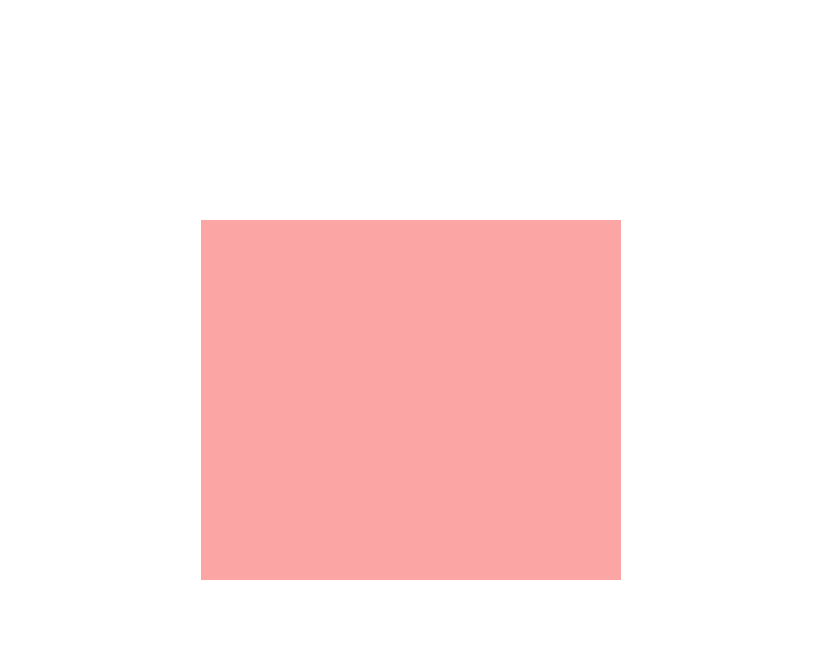
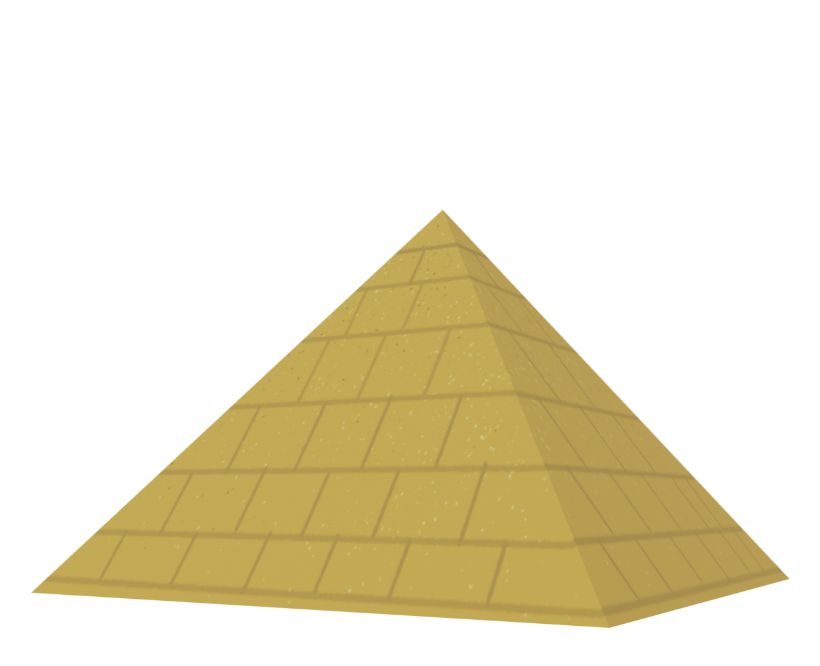
Before and after one commit to YM202c2100/camel-up, a Next.js app: page / in a window 1280 px wide. Both pictures are taken after a click on the button "レースを進める". Shown: the top 666 px of the page, without its empty margins (229-1049 px from the left). Built offline with nearby package versions, Linux system fonts and the light colour scheme; a web font is replaced by a local one.

Commit message:
[feat] ピラミッドの画像を配置

```diff
--- a/app/feature/rollAction/components/animation/pyramid/pyramid.tsx
+++ b/app/feature/rollAction/components/animation/pyramid/pyramid.tsx
@@ -1,10 +1,11 @@
+import { PyramidImage } from "./pyramidImage"
 import { SandSmoke } from "./sandSmoke"
 
 export const Pyramid:React.FC = ()=>{
   return(
     <div className="flex items-end justify-center">
       <SandSmoke side="left"/>
-      <div className="w-[300px] h-[300px] bg-red-300 animate-pyramid"></div>
+      <PyramidImage/>
       <SandSmoke side="right"/>
     </div>
   )
--- /dev/null
+++ b/app/feature/rollAction/components/animation/pyramid/pyramidImage.tsx
@@ -0,0 +1,13 @@
+import Image from "next/image"
+
+export const PyramidImage:React.FC = ()=>{
+  return(
+    <div>
+      <Image src={"/Image/pyramid.png"}
+        width={600} height={600 * 10/7}
+        alt={"pyramid image"}
+        className="animate-pyramid"
+      />
+    </div>
+  )
+}
```
Also changed, not shown: public/Image/pyramid.png (added).
